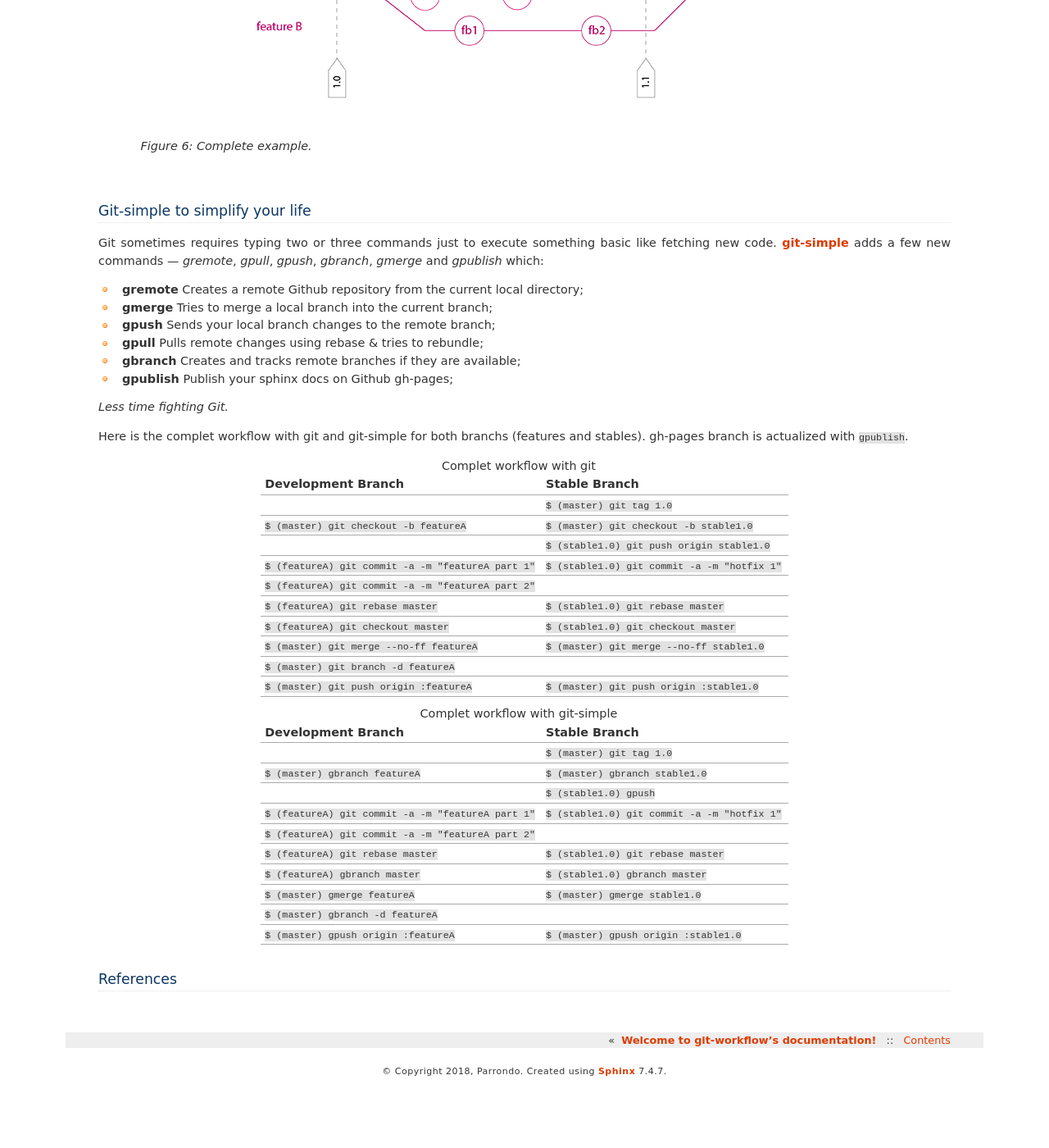
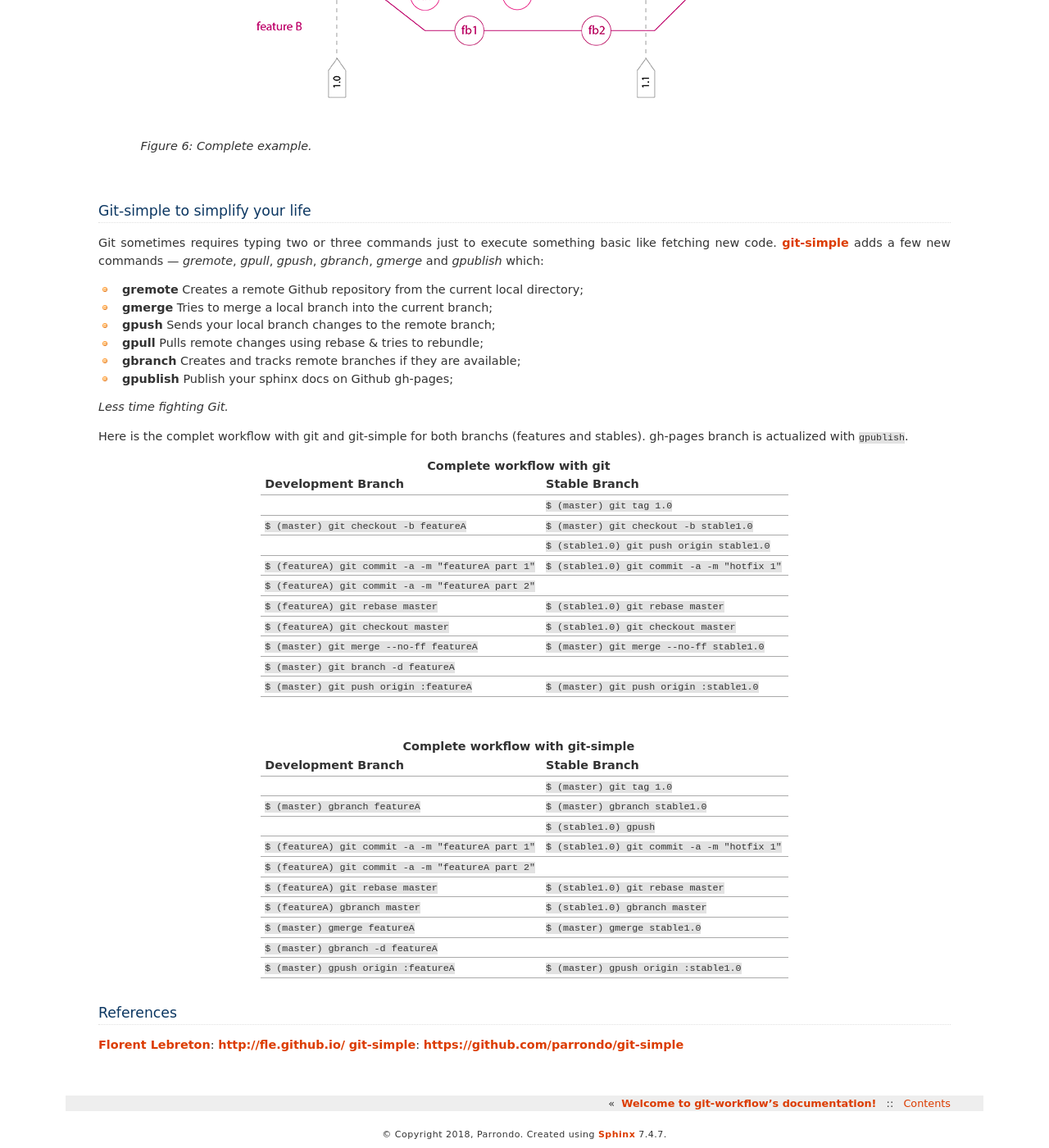
Before and after one commit to parrondo/git-workflow, a Sphinx documentation site: the page built from docs/workflow.rst, in a window 1280 px wide and 1400 px high, scrolled down 3009 px. Shown: the whole window at 82% size. Built offline with Sphinx 7.4.7, drawn with Linux system fonts in a browser that asks for light colours; before the commit the page ends 4333 px from its top, so only the background shows below that.

Commit message:
workflow.rst modification

```diff
--- a/docs/workflow.rst
+++ b/docs/workflow.rst
@@ -138,7 +138,7 @@ Git sometimes requires typing two or three commands just to execute something ba
 
 Here is the complet workflow with git and git-simple for both branchs (features and stables). gh-pages branch is actualized with ``gpublish``.
 
-.. csv-table:: Complet workflow with git
+.. csv-table:: **Complete workflow with git**
     :header: Development Branch, Stable Branch
 
     " ", ``$ (master) git tag 1.0``
@@ -152,7 +152,8 @@ Here is the complet workflow with git and git-simple for both branchs (features
     ``$ (master) git branch -d featureA``, " "
     ``$ (master) git push origin :featureA``, ``$ (master) git push origin :stable1.0``
 
-.. csv-table:: Complet workflow with git-simple
+|
+.. csv-table:: **Complete workflow with git-simple**
     :header: Development Branch, Stable Branch
 
     " ", ``$ (master) git tag 1.0``
@@ -169,5 +170,9 @@ Here is the complet workflow with git and git-simple for both branchs (features
 
 References
 ==========
+`Florent Lebreton`_: http://fle.github.io/
+`git-simple`_: https://github.com/parrondo/git-simple
+
+
 .. _`Florent Lebreton`: http://fle.github.io/
-.. _git-simple: https://github.com/parrondo/git-simple
+.. _`git-simple`: https://github.com/parrondo/git-simple
```
